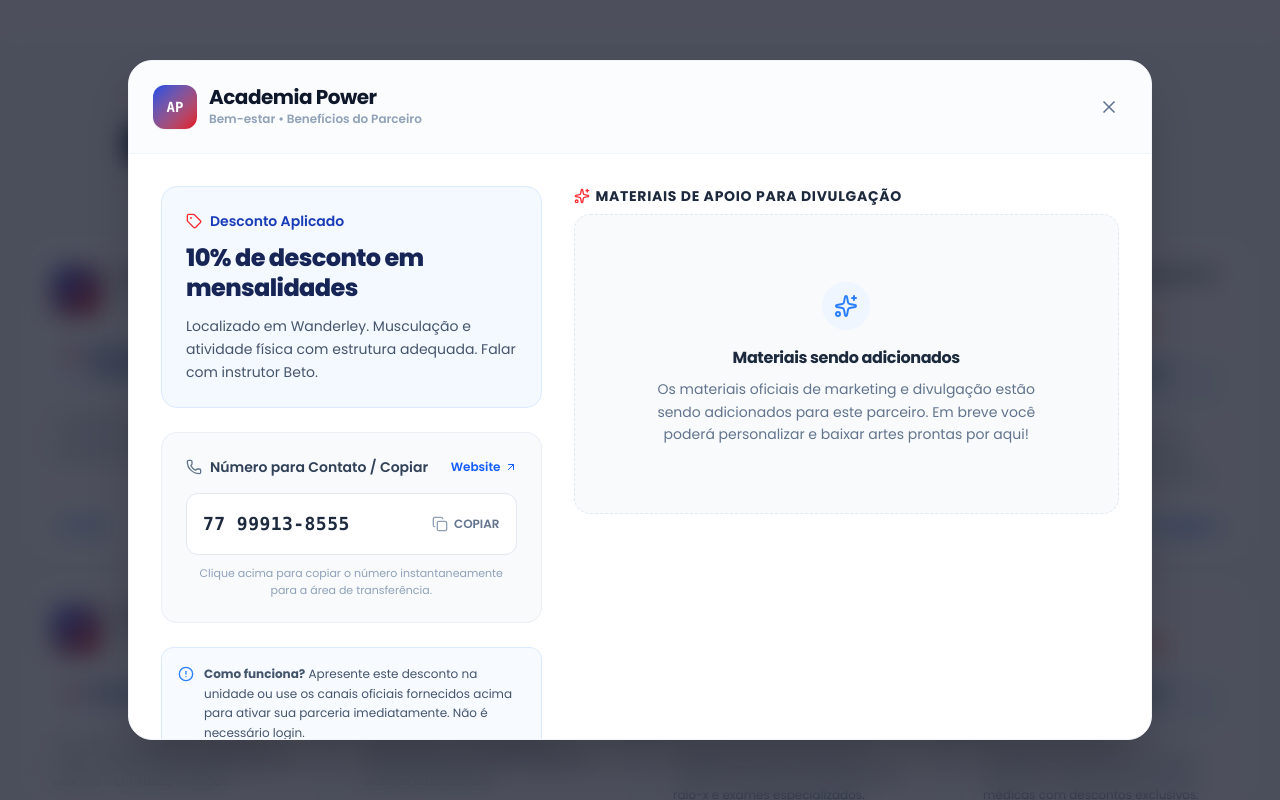
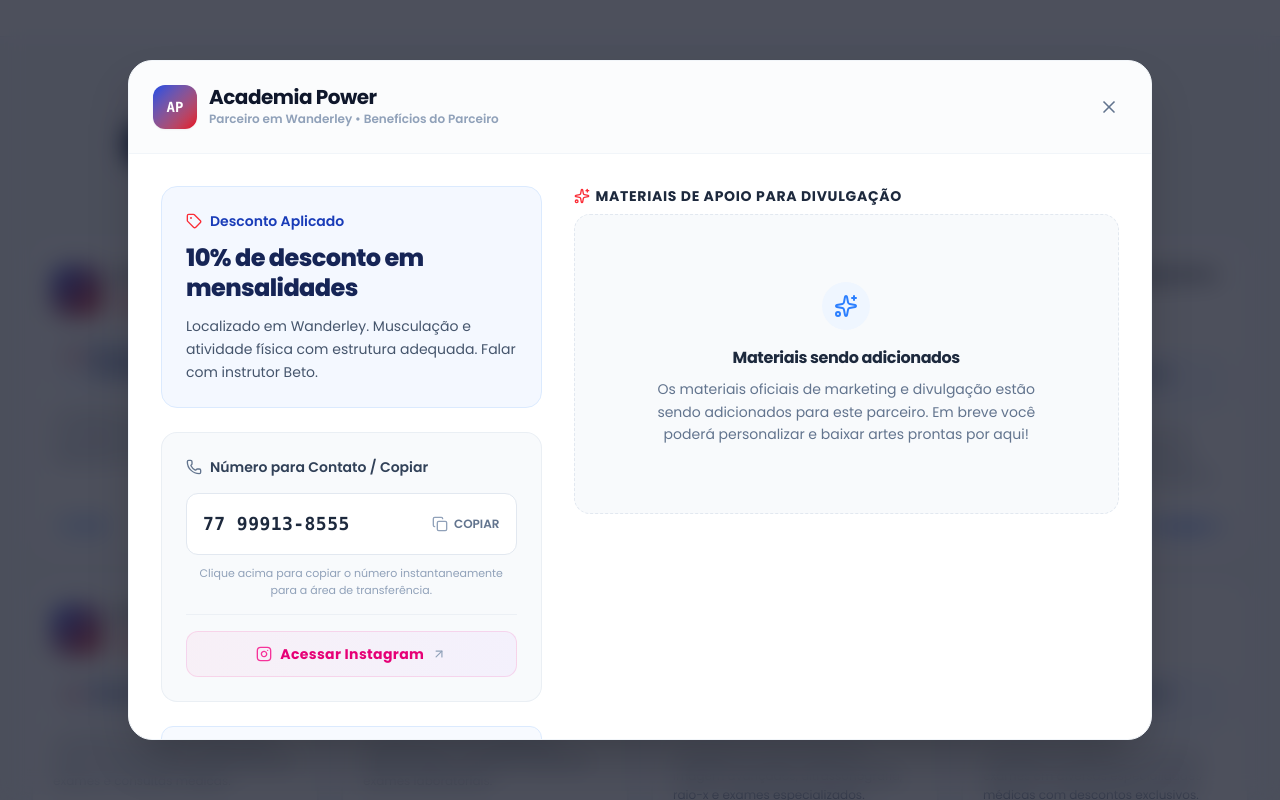
Before and after one commit to LucasRodriguesRibeiro/areademarketingbahiaprev, a React (Vite) app: page / in a window 1280 px wide. Both pictures are taken after a click on the element 175 px from the left and 1061 px from the top of the page. Shown: the part 661-1461 px from the top of the page. Built offline with nearby package versions, Linux system fonts and the light colour scheme.

Commit message:
feat: update partner details display
Replace website link with Instagram icon in modals, update location metadata, and remove redundant category labels from partner cards.

```diff
--- a/src/components/PartnerDetailModal.tsx
+++ b/src/components/PartnerDetailModal.tsx
@@ -5,7 +5,7 @@
 import {
   X, Copy, Check, Phone, ArrowUpRight,
   Sparkles, Download, Edit2, Sliders,
-  CheckCircle, Tag, AlertCircle
+  CheckCircle, Tag, AlertCircle, Instagram
 } from 'lucide-react';
 
 interface PartnerDetailModalProps {
@@ -183,7 +183,7 @@
                 {partner.name}
               </h2>
               <span className="text-[10px] sm:text-xs font-semibold text-slate-400 mt-1 block">
-                {partner.category} • Benefícios do Parceiro
+                Parceiro em {partner.city} • Benefícios do Parceiro
               </span>
             </div>
           </div>
@@ -225,18 +225,6 @@
                     <Phone className="h-4 w-4 text-slate-500" />
                     <span>Número para Contato / Copiar</span>
                   </div>
-
-                  {partner.website && (
-                    <a
-                      href={partner.website}
-                      target="_blank"
-                      rel="noreferrer"
-                      className="inline-flex items-center gap-1 text-xs text-blue-600 hover:text-blue-700 font-semibold w-fit"
-                    >
-                      Website
-                      <ArrowUpRight className="h-3 w-3" />
-                    </a>
-                  )}
                 </div>
 
                 {/* Main Action Number Button */}
@@ -269,6 +257,22 @@
                 <p className="text-[10px] sm:text-[11px] text-slate-400 mt-2.5 text-center">
                   Clique acima para copiar o número instantaneamente para a área de transferência.
                 </p>
+
+                {/* Beautiful Instagram access button requested by user */}
+                {partner.website && (
+                  <div className="mt-4 pt-4 border-t border-slate-200/50">
+                    <a
+                      href={partner.website}
+                      target="_blank"
+                      rel="noopener noreferrer"
+                      className="w-full p-3 rounded-xl border border-pink-500/15 bg-gradient-to-r from-pink-500/5 to-purple-500/5 hover:from-pink-500/10 hover:to-purple-500/10 text-pink-600 hover:text-pink-700 flex items-center justify-center gap-2 font-bold text-xs sm:text-sm tracking-wide transition-all cursor-pointer group"
+                    >
+                      <Instagram className="h-4 w-4 shrink-0 text-pink-500 group-hover:scale-110 transition-transform" />
+                      <span>Acessar Instagram</span>
+                      <ArrowUpRight className="h-3.5 w-3.5 transition-transform group-hover:translate-x-0.5 group-hover:-translate-y-0.5 text-slate-400" />
+                    </a>
+                  </div>
+                )}
               </div>
 
               {/* Quick instructions banner */}
--- a/src/components/PartnerSection.tsx
+++ b/src/components/PartnerSection.tsx
@@ -102,9 +102,6 @@
                           {partner.name}
                         </h3>
                         <div className="flex flex-wrap gap-1 mt-1">
-                          <span className="text-[10px] font-medium text-slate-500 bg-slate-50 border border-slate-100 rounded-md px-1.5 py-0.5 inline-block">
-                            {partner.category}
-                          </span>
                           <span className="text-[9px] font-semibold text-red-600 bg-red-50 border border-red-100/50 rounded-md px-1.5 py-0.5 inline-block flex items-center gap-0.5">
                             <MapPin className="h-2.5 w-2.5 text-red-500" />
                             {partner.city}
--- a/src/data.ts
+++ b/src/data.ts
@@ -247,7 +247,7 @@
     description: 'Localizado em Wanderley. Musculação e atividade física com estrutura adequada. Falar com instrutor Beto.',
     logoColor: 'from-blue-700 to-red-600',
     telephone: '77 99913-8555',
-    website: 'https://instagram.com/academiapoweroficial',
+    website: 'https://www.instagram.com/academiapowerofficial/',
     exclusiveMaterials: ['post_desconto_parceiro'],
     city: 'Wanderley'
   },
```
